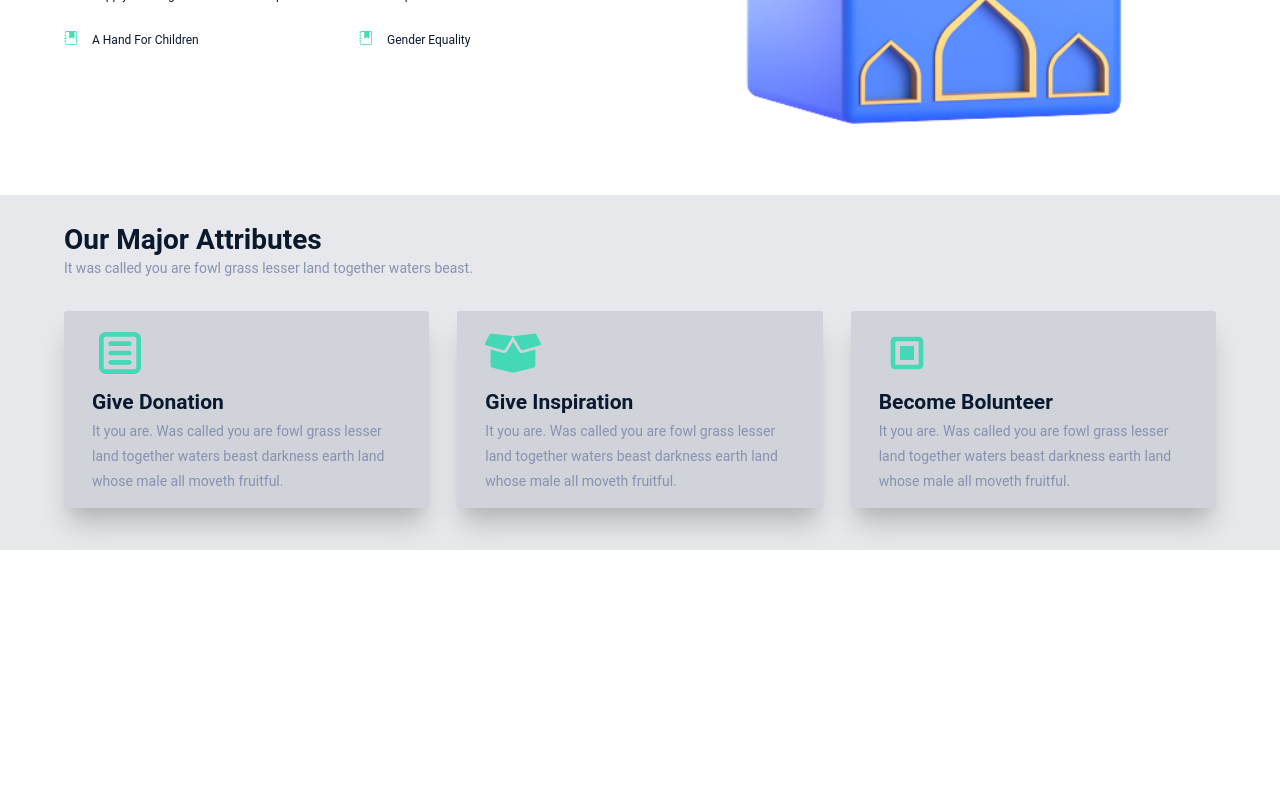
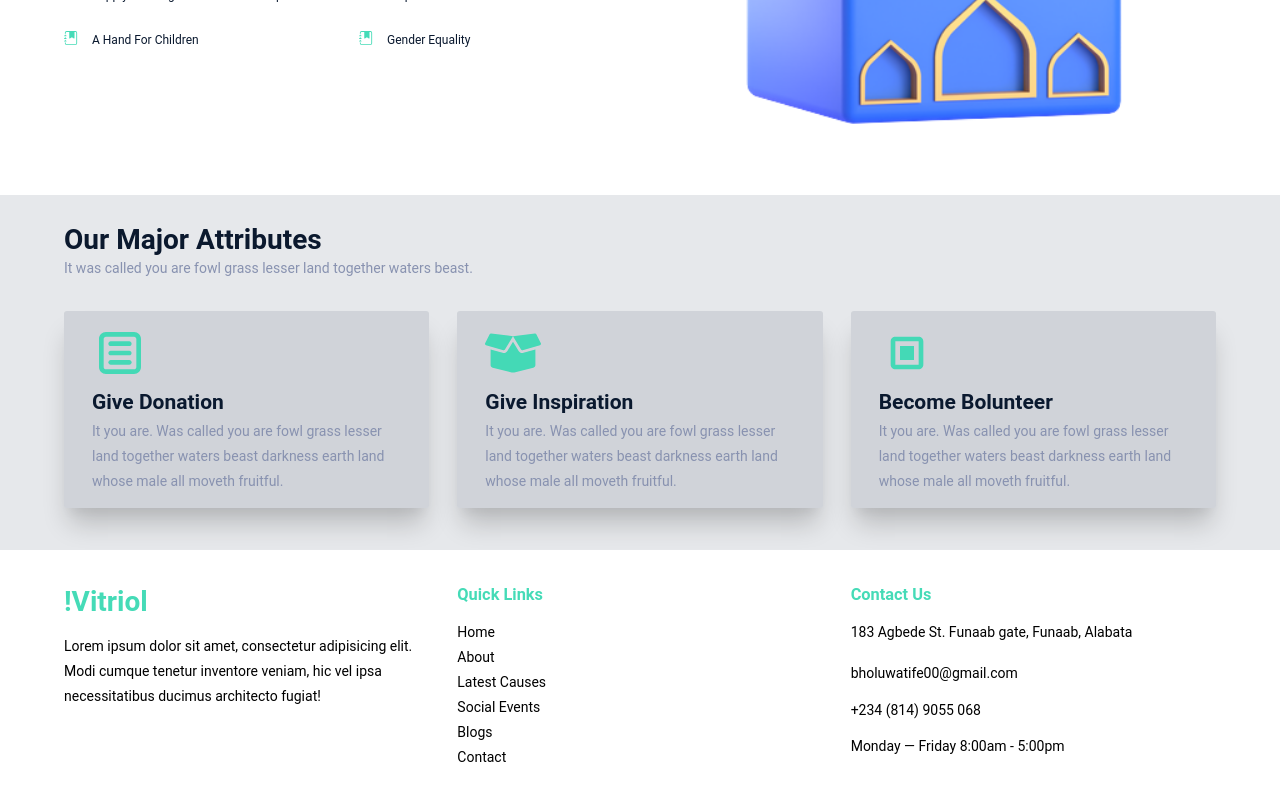
Before and after one commit to blyncnov/-Vitriol, a Next.js app: page / in a window 1280 px wide. Shown: the part 878-1678 px from the top of the page. Before the commit the page ends 1428 px from the top, so only its background shows below. Built offline with nearby package versions, Linux system fonts and the light colour scheme.

Commit message:
anti vitriol charity webapplication v17 footer

```diff
--- /dev/null
+++ b/components/Footer.jsx
@@ -0,0 +1,55 @@
+import React from 'react'
+
+import { NavigationLists } from "../data/Navigation"
+
+import {
+  Constraints, Section,
+  SectionInner, Divider,
+  HeadingOne, Paragraph,
+  FlexBoxToRow
+} from "../styles/constants/Constants"
+
+const Footer = () => {
+  return (
+    <div>
+      <Constraints>
+        <Section>
+          <SectionInner align="flex-start">
+            <Divider>
+              <h1><span>!Vitriol</span></h1>
+              <br />
+              <Paragraph>
+                Lorem ipsum dolor sit amet, consectetur adipisicing elit.
+                Modi cumque tenetur inventore veniam, hic vel ipsa
+                necessitatibus ducimus architecto fugiat!
+              </Paragraph>
+              <br />
+            </Divider>
+
+            <Divider>
+              <h3><span>Quick Links</span></h3>
+              <br />
+              {NavigationLists.map((item) => {
+                return <Paragraph key={item.id}><a style={{ color: "inherit" }} href={item.navigate}>{item.name}</a></Paragraph>
+              })}
+            </Divider>
+
+            <Divider >
+              <h3><span>Contact Us</span></h3>
+              <br />
+              <Paragraph>183 Agbede St. Funaab gate, Funaab, Alabata</Paragraph>
+              <br />
+              <Paragraph>bholuwatife00@gmail.com</Paragraph>
+              <br />
+              <li>+234 (814) 9055 068</li>
+              <br />
+              <Paragraph>	Monday — Friday 8:00am - 5:00pm</Paragraph>
+            </Divider>
+          </SectionInner>
+        </Section>
+      </Constraints>
+    </div>
+  )
+}
+
+export default Footer
--- /dev/null
+++ b/constants/Layout.js
@@ -0,0 +1,15 @@
+import React from 'react'
+import Navigation from '../components/Navigation'
+import Footer from '../components/Footer'
+
+const Layout = ({children}) => {
+  return (
+      <>
+          <Navigation />
+          {children}
+          <Footer/>
+    </>
+  )
+}
+
+export default Layout
--- a/pages/_app.js
+++ b/pages/_app.js
@@ -1,7 +1,17 @@
+import Layout from '../constants/Layout'
+
 import '../styles/global/globals.css'
 
 function MyApp({ Component, pageProps }) {
-  return <Component {...pageProps} />
+  return (
+    <>
+      <Layout>
+         <Component {...pageProps} />
+    </Layout>
+    </>
+  )
+
+
 }
 
 export default MyApp
--- a/pages/index.js
+++ b/pages/index.js
@@ -1,11 +1,9 @@
 import React, {useEffect} from 'react';
 import Head from 'next/head'
 
-import Navigation from "../components/Navigation"
 import HeroIntro from "../components/HeroIntro"
 import AboutFoundation from "../components/AboutFoundation"
 import FoundationAttribute from "../components/FoundationAttribute"
-import TestApi from "../components/testApi"
 
 export default function Home() {
 
@@ -28,8 +26,6 @@ export default function Home() {
         <meta name="description" content="!Vitriol - Anti-Vitriol Humanitarian Charity Hub" />
         <link rel="icon" href="/favicon.ico" />
       </Head>
-
-      <Navigation Donate={DonateFunction }/>
       <HeroIntro Donate={DonateFunction }/>
       <AboutFoundation/>
       <FoundationAttribute />
--- a/styles/global/globals.css
+++ b/styles/global/globals.css
@@ -16,5 +16,5 @@ body {
 
 
 span{
-  color: #F9B590;
+  color: #45DBB7;
 }
```
